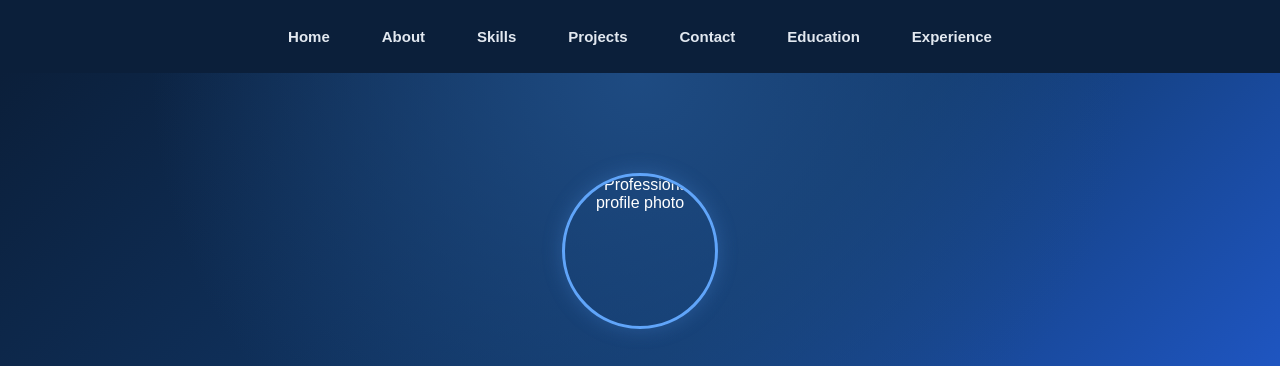
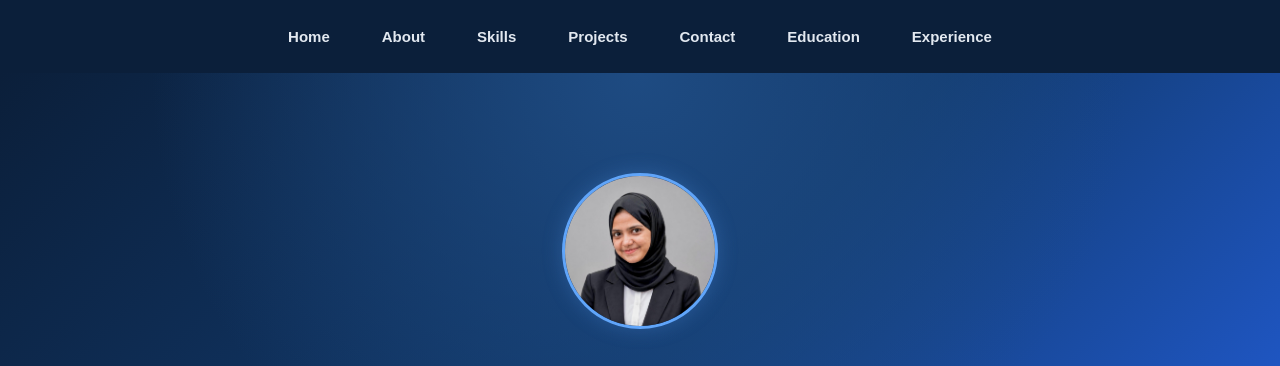
Before and after one commit to haniyaaz/haniyaaz.github.io, a plain HTML site: page index.html in a window 1280 px wide. Shown: the top 366 px of the page. Drawn offline with Linux system fonts and the light colour scheme.

Commit message:
Fix HTML formatting and structure

```diff
--- a/index.html
+++ b/index.html
@@ -22,7 +22,7 @@
     </nav>
 
     <section id="home">
-        <img src="images/profile.jpeg" alt="Professional profile photo" class="profile-photo">
+        <img src="profile.jpeg" alt="Professional profile photo" class="profile-photo">
 
 <h1>Hi, I'm Haniya Zarshad</h1>
 <h2>Computer Science Graduate | Aspiring Full-Stack Developer</h2>
```
